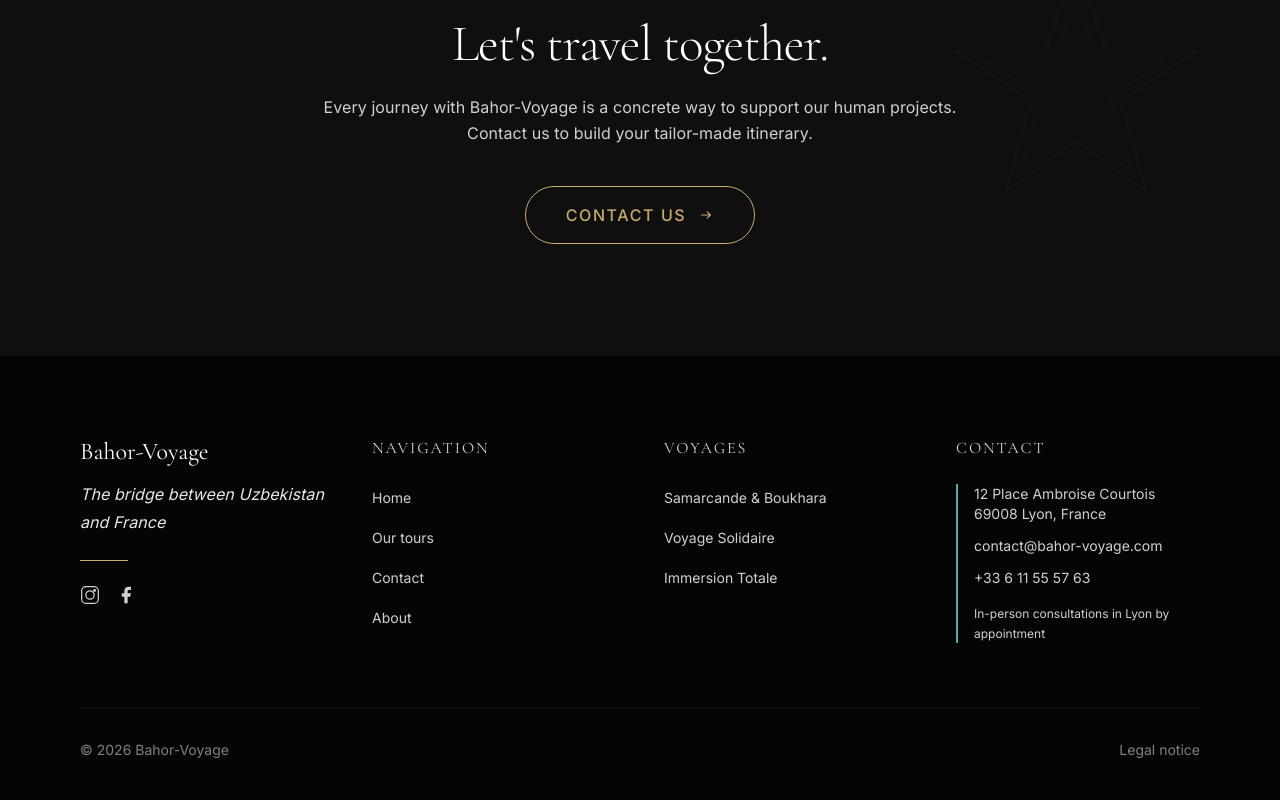
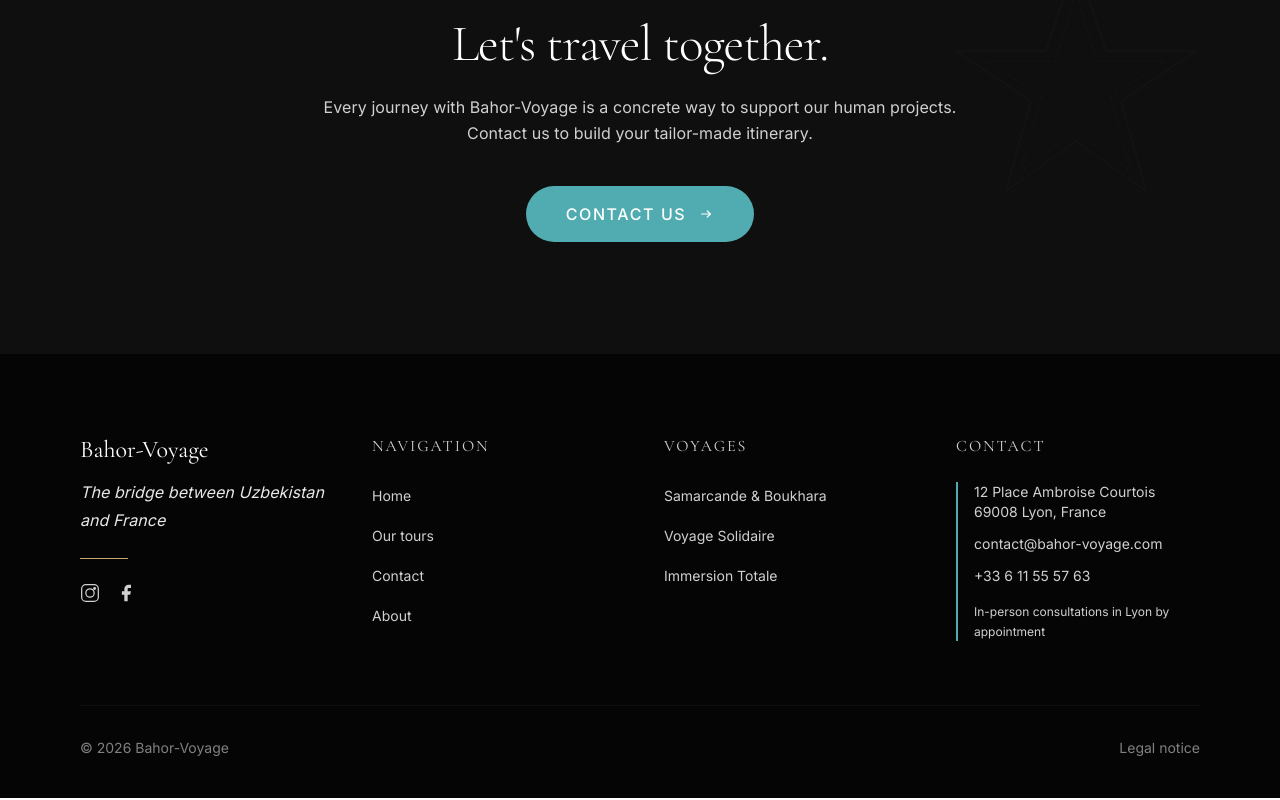
Before and after one commit to ssidikov/bahor-voyage, a Next.js app: page /en/about in a window 1280 px wide. Shown: the part 5797-6597 px from the top of the page. Built offline with nearby package versions, Linux system fonts and the light colour scheme.

Commit message:
corrected color of About Us page and Tour Call to Action components

```diff
--- a/components/about/AboutPage.tsx
+++ b/components/about/AboutPage.tsx
@@ -600,7 +600,7 @@ export function AboutPage() {
             <motion.div variants={fadeUp}>
               <Link
                 href="/contact"
-                className="inline-flex items-center gap-3 border border-gold text-gold hover:bg-gold hover:text-charcoal-800 px-10 py-4 rounded-pill text-label uppercase tracking-[0.1em] font-medium transition-all duration-300"
+                className="inline-flex items-center gap-3 bg-primary-400 text-white hover:bg-primary-500 px-10 py-4 rounded-pill text-label uppercase tracking-[0.1em] font-medium transition-all duration-300"
               >
                 {t('cta_button')}
                 <svg
--- a/components/circuits/tour/TourCTA.tsx
+++ b/components/circuits/tour/TourCTA.tsx
@@ -34,7 +34,7 @@ export default function TourCTA({ prefix }: TourCTAProps) {
             </p>
             <Link
               href={`/${locale}/contact`}
-              className="group inline-flex items-center gap-3 rounded-full bg-gold px-8 py-3.5 text-[0.78rem] uppercase tracking-[0.12em] font-semibold text-charcoal-800 transition-all duration-300 hover:bg-gold/90 focus-visible:outline-none focus-visible:ring-2 focus-visible:ring-gold/60 focus-visible:ring-offset-2 focus-visible:ring-offset-charcoal-800"
+              className="group inline-flex items-center gap-3 rounded-pill bg-primary-400 px-8 py-3.5 text-label-lg uppercase tracking-[0.08em] font-medium text-white transition-all duration-300 hover:bg-primary-500 focus-visible:outline-none focus-visible:ring-2 focus-visible:ring-primary-400/60 focus-visible:ring-offset-2 focus-visible:ring-offset-charcoal-800"
             >
               {t(`${prefix}_cta_contact` as Parameters<typeof t>[0])}
               <span
```
